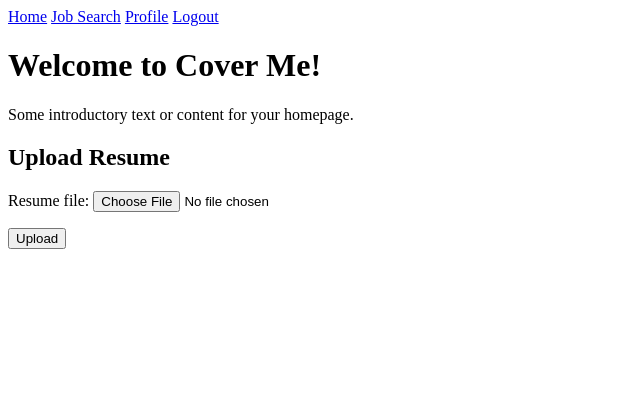
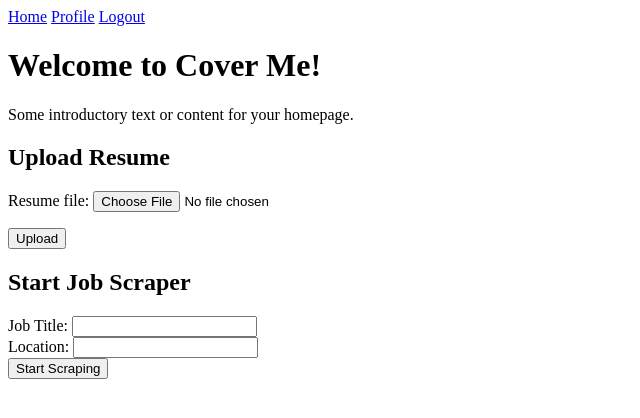
Before and after one commit to AnthonySinitsa/cover-me-resume, a Django app: page / in a window 1280 px wide. Shown: the top 418 px of the page, without its empty margins (0-640 px from the left). Run offline with Django 4.2, Linux system fonts and the light colour scheme; the visitor is signed in with stand-in values (Sample User, id 1); parts of the project's set-up code (start-up, migrations or seed data) failed here and were passed over.

Commit message:
removed job search.html and is now on home page

```diff
--- a/requirements.txt
+++ b/requirements.txt
@@ -38,6 +38,7 @@ distlib==0.3.7
 Django==4.2.5
 django-allauth==0.52.0
 django-celery-results==2.5.1
+django-core==1.4.1
 django-crispy-forms==2.0
 django-debug-toolbar==4.0.0
 django-environ==0.11.2
--- a/templates/base.html
+++ b/templates/base.html
@@ -11,7 +11,6 @@
         <nav>
             <a href="{% url 'home' %}">Home</a>
             {% if user.is_authenticated %}
-            <a href="{% url 'job_search' %}">Job Search</a>
             <a href="{% url 'profile' %}">Profile</a>
             <a href="{% url 'logout' %}">Logout</a>
             {% else %}
--- a/templates/home.html
+++ b/templates/home.html
@@ -7,8 +7,25 @@
 <h2>Upload Resume</h2>
 <form method="post" enctype="multipart/form-data" action="{% url 'home' %}">
     {% csrf_token %}
-    {{ form.as_p }}
+    {{ resume_form.as_p }}
     <button type="submit">Upload</button>
 </form>
 
+<h2>Start Job Scraper</h2>
+<form method="post" action="{% url 'home' %}" id="JobSearchForm">
+    {% csrf_token %}
+    <input type="hidden" name="job_search" value="1">  <!-- Hidden input to distinguish form submissions -->
+    <div>
+        <label for="job_title">Job Title:</label>
+        <input type="text" name="job_title" required>
+    </div>
+    <div>
+        <label for="location">Location:</label>
+        <input type="text" name="location" required>
+    </div>
+    <div>
+        <button type="submit">Start Scraping</button>
+    </div>
+</form>
+
 {% endblock %}
--- a/web_app/urls.py
+++ b/web_app/urls.py
@@ -4,7 +4,6 @@ from . import views
 urlpatterns = [
   path('', views.home, name='home'),
   path('profile/', views.profile, name='profile'),
-  path('job-search/', views.job_search, name='job_search'),
   path('job-results/<str:task_id>/', views.job_results, name='job_results'),
   path('generate_cover_letter/<int:job_index>/', views.generate_cover_letter, name='generate_cover_letter'),
   path('download_cover_letter/', views.download_cover_letter, name='download_cover_letter'),
--- a/web_app/views.py
+++ b/web_app/views.py
@@ -19,6 +19,7 @@ from .utils.pdf_utils import extract_text_from_pdf
 from .utils.text_utils import strip_html_tags
 from wsgiref.util import FileWrapper
 from django.core.files.base import ContentFile
+from django.core.exceptions import ValidationError
 from datetime import datetime
 from web_app.scrapers.indeed_scraper.run import run
 from .tasks import run_scraper
@@ -43,34 +44,56 @@ def register(request):
 
 @login_required
 def home(request):
-  if request.method == 'POST':
-    form = ResumeUploadForm(request.POST, request.FILES)
-    if form.is_valid():
-      # Check if the user already has a resume
-      existing_resume = Resume.objects.filter(user=request.user).first()
+    context = {}
+    job_searched = False
 
-      if existing_resume:
-        # If a resume exists, delete the old file from storage
-        existing_resume.resume_file.delete()
+    if request.method == 'POST':
+        # Resume Upload
+        resume_form = ResumeUploadForm(request.POST, request.FILES)
+        if resume_form.is_valid():
+            # Check if the user already has a resume
+            existing_resume = Resume.objects.filter(user=request.user).first()
 
-        # Update the resume file with the new one
-        existing_resume.resume_file = form.cleaned_data['resume_file']
-        existing_resume.save()
-      else:
-        # If no resume exists, create a new Resume object
-        resume = form.save(commit=False)
-        resume.user = request.user
-        resume.save()
+            if existing_resume:
+                # If a resume exists, delete the old file from storage
+                existing_resume.resume_file.delete()
 
-      # Do not redirect, as we want to stay on the same page
-      form = ResumeUploadForm()  # Reset the form after successful upload
-  else:
-    form = ResumeUploadForm()
+                # Update the resume file with the new one
+                existing_resume.resume_file = resume_form.cleaned_data['resume_file']
+                try:
+                    existing_resume.save()
+                except ValidationError as e:
+                    print(f"Error uploading resume: {e}")
+                    # Optionally, you can add an error message to the context
+                    context['upload_error'] = "Failed to upload resume. Please try again."
 
-  context = {
-    'resume_form': form
-  }
-  return render(request, 'home.html', {'form': form})
+            else:
+                # If no resume exists, create a new Resume object
+                resume = resume_form.save(commit=False)
+                resume.user = request.user
+                try:
+                    resume.save()
+                except ValidationError as e:
+                    print(f"Error uploading resume: {e}")
+                    context['upload_error'] = "Failed to upload resume. Please try again."
+
+        # Job Search
+        job_title = request.POST.get('job_title')
+        job_location = request.POST.get('location')
+        if job_title and job_location:
+            # Send the scraping task to Celery
+            task = run_scraper.delay(job_title, job_location)
+
+            # Set a flag to indicate a job search was initiated
+            job_searched = True
+            context['task_id'] = task.id
+
+    # If job search was initiated, render the loading page, else render home page
+    if job_searched:
+        return render(request, 'loading.html', context)
+    else:
+        context['resume_form'] = ResumeUploadForm()
+        return render(request, 'home.html', context)
 
 
 @login_required
@@ -80,17 +103,17 @@ def profile(request):
   return render(request, 'profile.html', {'resumes': resumes, 'cover_letters': cover_letters})
 
 
-def job_search(request):
-  if request.method == "POST":
-    job_title = request.POST.get('job_title')
-    job_location = request.POST.get('location')
+# def job_search(request):
+#   if request.method == "POST":
+#     job_title = request.POST.get('job_title')
+#     job_location = request.POST.get('location')
 
-    # Send the scraping task to Celery
-    task = run_scraper.delay(job_title, job_location)
+#     # Send the scraping task to Celery
+#     task = run_scraper.delay(job_title, job_location)
 
-    # Render the loading page
-    return render(request, 'loading.html', {'task_id': task.id})
-  return render(request, 'job_search.html')
+#     # Render the loading page
+#     return render(request, 'loading.html', {'task_id': task.id})
+#   return render(request, 'job_search.html')
 
 
 def job_results(request, task_id=None):
```
Also changed, not shown: templates/job_search.html (deleted, +0 -23 lines), web_app/tests.py (+35 -0 lines), README.md, 1 other file.
